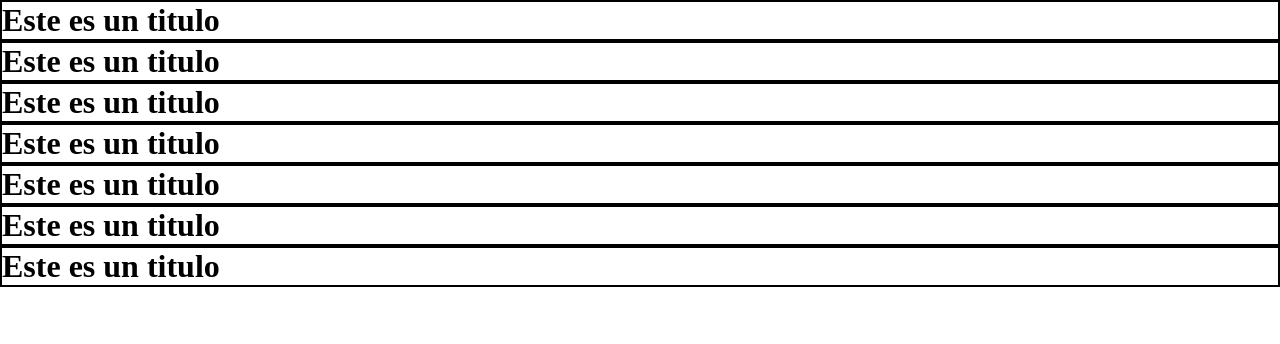
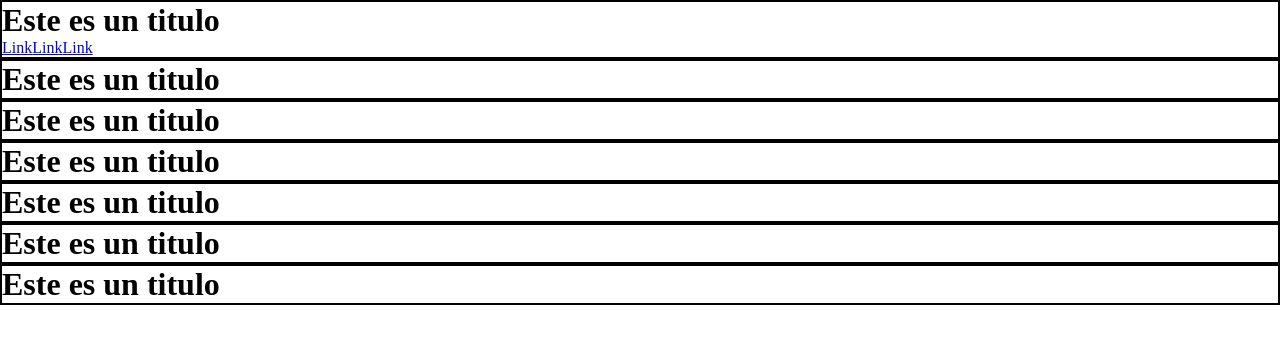
Before and after one commit to Gabriela-Del/proyecto-inicial, a plain HTML site: page indexdiv.html in a window 1280 px wide. Drawn offline with Linux system fonts and the light colour scheme.

Commit message:
Update indexdiv.html

```diff
--- a/indexdiv.html
+++ b/indexdiv.html
@@ -4,6 +4,7 @@
     <body>
         <div>
             <h1>Este es un titulo</h1>
+            <a href="*">Link</a><a href="*">Link</a><a href="*">Link</a>
         </div>
         <div>
             <h1>Este es un titulo</h1>
```
